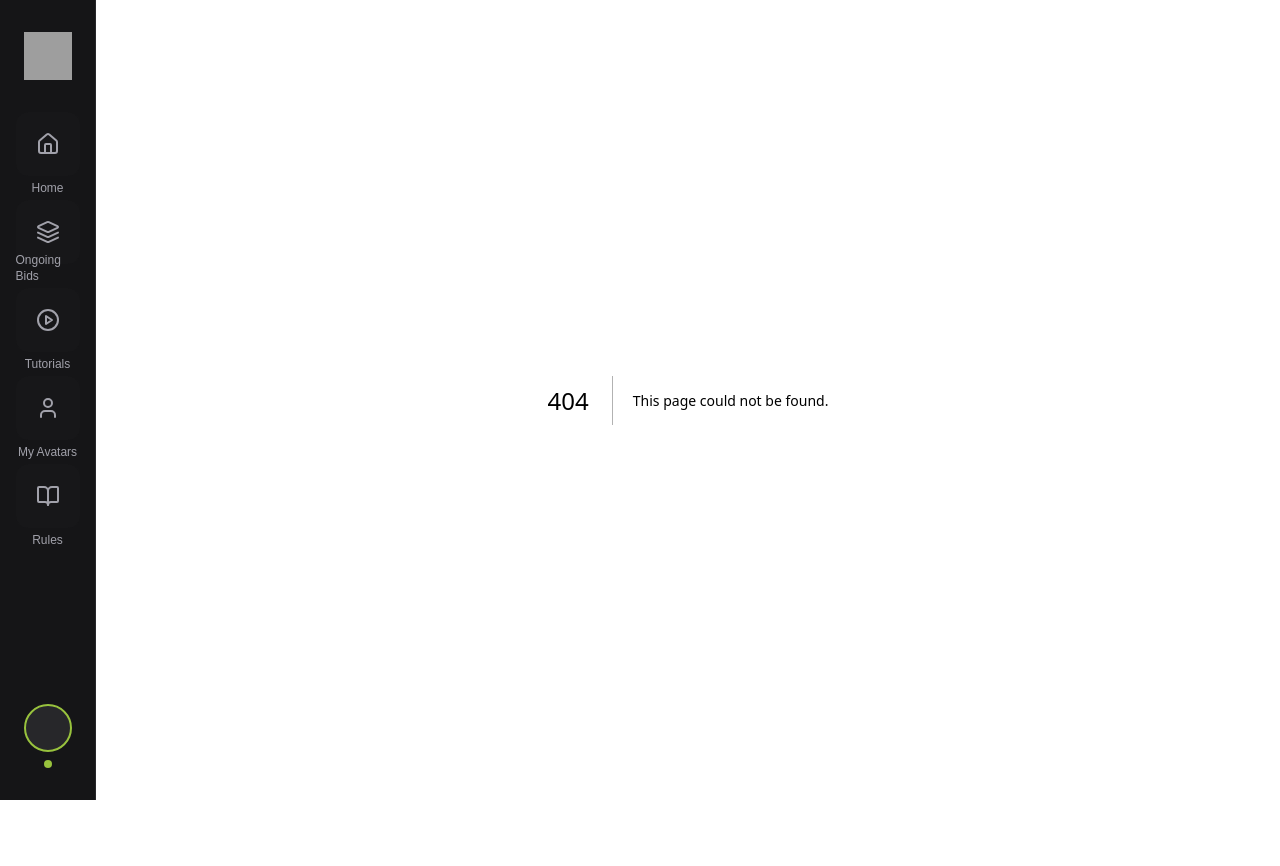
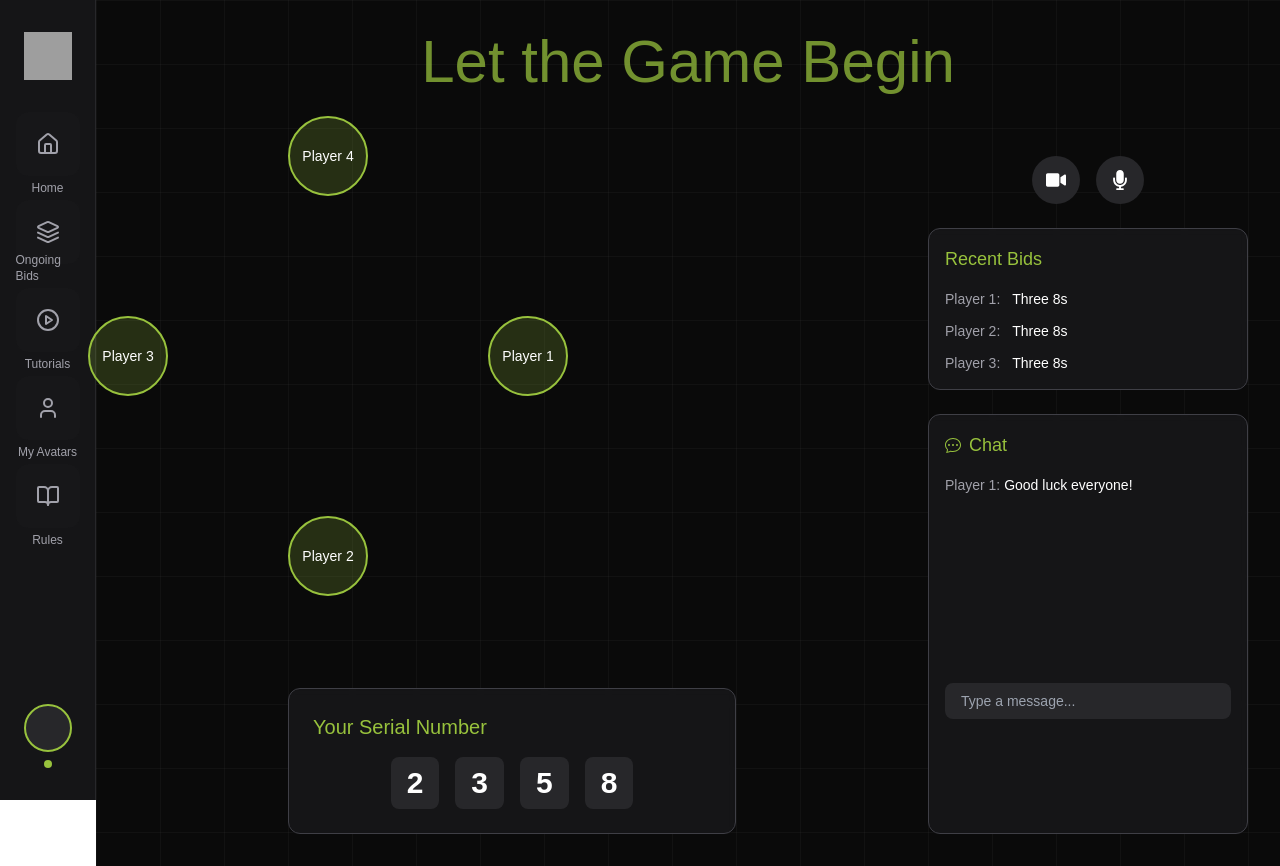
Before and after one commit to rythmern02/LiarsPoker, a Next.js app: page /gameplay in a window 1280 px wide. Before the commit this address had no page. Before the commit the page ends 800 px from the top, so only its background shows below. Built offline with nearby package versions, Linux system fonts and the light colour scheme; grey boxes are pictures that could not be loaded.

Commit message:
created awesome gameplay and creategame pages

```diff
--- a/package.json
+++ b/package.json
@@ -16,6 +16,7 @@
     "okto-sdk-react": "^0.1.6",
     "react": "^18.2.0",
     "react-dom": "^18.2.0",
+    "react-icons": "^5.4.0",
     "react-router-dom": "^6.28.0",
     "tailwind-merge": "^2.5.5",
     "zustand": "^5.0.2"
--- /dev/null
+++ b/src/app/gameplay/page.tsx
@@ -0,0 +1,120 @@
+import { Press_Start_2P } from 'next/font/google'
+import { FaMicrophone, FaVideo, FaVideoSlash, FaMicrophoneSlash } from 'react-icons/fa'
+import { BsChatDots } from 'react-icons/bs'
+
+const pixelFont = Press_Start_2P({
+  weight: '400',
+  subsets: ['latin'],
+  variable: '--font-pixel'
+})
+
+// Mock data for participants (replace with real data later)
+const participants = [
+  { id: 1, name: "Player 1" },
+  { id: 2, name: "Player 2" },
+  { id: 3, name: "Player 3" },
+  { id: 4, name: "Player 4" },
+]
+
+export default function GameplayPage() {
+  return (
+    <div className={`min-h-screen bg-[#0A0A0A] ${pixelFont.variable} text-white relative`}>
+      {/* Background Grid */}
+      <div className="absolute inset-0 bg-[linear-gradient(rgba(255,255,255,.03)_1px,transparent_1px),linear-gradient(90deg,rgba(255,255,255,.03)_1px,transparent_1px)] bg-[size:64px_64px]" />
+
+      <div className="relative z-10 p-8">
+        {/* Title */}
+        <h1 className="text-center text-4xl md:text-6xl font-[var(--font-pixel)] text-[#98C23D] mb-16 animate-pulse">
+          Let the Game Begin
+        </h1>
+
+        {/* Main Game Area */}
+        <div className="flex">
+          {/* Left Game Section */}
+          <div className="flex-1">
+            {/* Participants Circle */}
+            <div className="relative h-[500px]">
+              {participants.map((player, index) => {
+                const angle = (index * 360) / participants.length;
+                const radius = 200; // Adjust based on your needs
+                const x = Math.cos((angle * Math.PI) / 180) * radius + radius;
+                const y = Math.sin((angle * Math.PI) / 180) * radius + radius;
+
+                return (
+                  <div
+                    key={player.id}
+                    className="absolute w-20 h-20 transform -translate-x-1/2 -translate-y-1/2"
+                    style={{ left: x, top: y }}
+                  >
+                    <div className="w-full h-full rounded-full bg-[#98C23D]/20 border-2 border-[#98C23D] flex items-center justify-center hover:scale-110 transition-transform">
+                      <span className="text-sm">{player.name}</span>
+                    </div>
+                  </div>
+                );
+              })}
+            </div>
+
+            {/* Serial Number Card */}
+            <div className="mt-8 max-w-md mx-auto">
+              <div className="bg-zinc-900/80 border border-zinc-700 rounded-xl p-6 backdrop-blur-sm">
+                <h3 className="text-xl text-[#98C23D] mb-4">Your Serial Number</h3>
+                <div className="flex justify-center gap-4 text-3xl font-bold">
+                  <span className="bg-zinc-800 px-4 py-2 rounded-lg">2</span>
+                  <span className="bg-zinc-800 px-4 py-2 rounded-lg">3</span>
+                  <span className="bg-zinc-800 px-4 py-2 rounded-lg">5</span>
+                  <span className="bg-zinc-800 px-4 py-2 rounded-lg">8</span>
+                </div>
+              </div>
+            </div>
+          </div>
+
+          {/* Right Sidebar */}
+          <div className="w-80 ml-8 flex flex-col gap-6">
+            {/* Media Controls */}
+            <div className="flex gap-4 justify-center">
+              <button className="w-12 h-12 rounded-full bg-zinc-800 hover:bg-[#98C23D] flex items-center justify-center transition-colors">
+                <FaVideo className="w-5 h-5" />
+              </button>
+              <button className="w-12 h-12 rounded-full bg-zinc-800 hover:bg-[#98C23D] flex items-center justify-center transition-colors">
+                <FaMicrophone className="w-5 h-5" />
+              </button>
+            </div>
+
+            {/* Bids Section */}
+            <div className="bg-zinc-900/80 border border-zinc-700 rounded-xl p-4 backdrop-blur-sm">
+              <h3 className="text-lg text-[#98C23D] mb-4">Recent Bids</h3>
+              <div className="space-y-3">
+                {[1, 2, 3].map((bid) => (
+                  <div key={bid} className="flex items-center gap-3 text-sm">
+                    <span className="text-zinc-400">Player {bid}:</span>
+                    <span className="text-white">Three 8s</span>
+                  </div>
+                ))}
+              </div>
+            </div>
+
+            {/* Chat Section */}
+            <div className="flex-1 bg-zinc-900/80 border border-zinc-700 rounded-xl p-4 backdrop-blur-sm">
+              <div className="flex items-center gap-2 mb-4">
+                <BsChatDots className="text-[#98C23D]" />
+                <h3 className="text-lg text-[#98C23D]">Chat</h3>
+              </div>
+              <div className="h-48 overflow-y-auto mb-4 space-y-2">
+                {/* Chat messages would go here */}
+                <div className="text-sm">
+                  <span className="text-zinc-400">Player 1: </span>
+                  <span>Good luck everyone!</span>
+                </div>
+              </div>
+              <input
+                type="text"
+                placeholder="Type a message..."
+                className="w-full bg-zinc-800 rounded-lg px-4 py-2 text-sm focus:outline-none focus:ring-2 focus:ring-[#98C23D]"
+              />
+            </div>
+          </div>
+        </div>
+      </div>
+    </div>
+  );
+}
```
Also changed, not shown: 1 other file (tests, documents, lock files or other folders).
